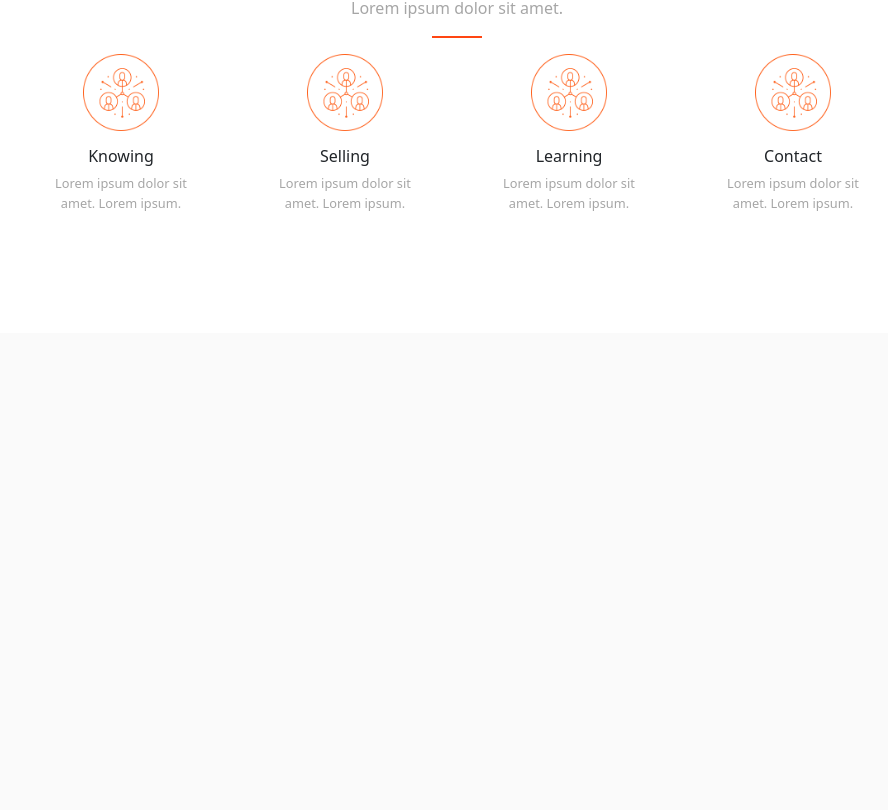
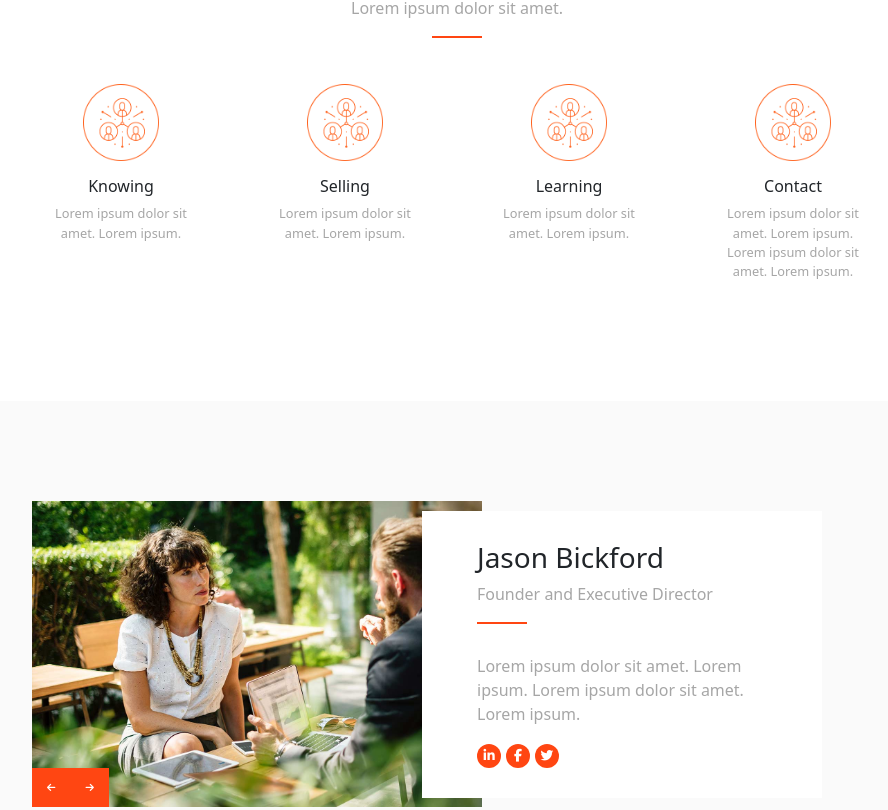
Before and after one commit to enrico-amerio/proj-html-vuejs, a Vue app: page / in a window 1280 px wide. Shown: the part 830-1640 px from the top of the page, without its empty margins (183-1071 px from the left). Before the commit the page ends 1163 px from the top, so only its background shows below. Built offline with nearby package versions, Linux system fonts and the light colour scheme.

Commit message:
[add] staff slider

```diff
--- a/src/assets/db.json
+++ b/src/assets/db.json
@@ -22,28 +22,54 @@
       "title": "Knowing",
       "description":" Lorem ipsum dolor sit amet. Lorem ipsum.",
       "img": "logo-side-area-img-01-1.png"
-
     },
     {
       "id": 2 ,
       "title": "Selling",
       "description":" Lorem ipsum dolor sit amet. Lorem ipsum.",
       "img": "logo-side-area-img-01-1.png"
-
     },
     {
       "id": 3 ,
       "title": "Learning",
       "description":" Lorem ipsum dolor sit amet. Lorem ipsum.",
       "img": "logo-side-area-img-01-1.png"
-
     },
     {
       "id": 4 ,
       "title": "Contact",
-      "description":" Lorem ipsum dolor sit amet. Lorem ipsum.",
+      "description":" Lorem ipsum dolor sit amet. Lorem ipsum. Lorem ipsum dolor sit amet. Lorem ipsum.",
       "img": "logo-side-area-img-01-1.png"
-
+    }
+  ],
+  "staff": [
+    {
+      "id": 1,
+      "name": "Jason Bickford",
+      "role": "Founder and Executive Director",
+      "description":" Lorem ipsum dolor sit amet. Lorem ipsum. Lorem ipsum dolor sit amet. Lorem ipsum.",
+      "img":"h1-blog-img-04.jpg"
+    },
+    {
+      "id": 2,
+      "name": "Emily Sanchez",
+      "role": "Head of Operations",
+      "description":" Lorem ipsum dolor sit amet. Lorem ipsum. Lorem ipsum dolor sit amet. Lorem ipsum.",
+      "img":"h1-blog-img-03.jpg"
+    },
+    {
+      "id": 3,
+      "name": "Michael Johnson",
+      "role": "Financial Analyst",
+      "description":" Lorem ipsum dolor sit amet. Lorem ipsum. Lorem ipsum dolor sit amet. Lorem ipsum.",
+      "img":"h1-blog-img-02.jpg"
+    },
+    {
+      "id": 4,
+      "name": "Sophia Lee",
+      "role": "Marketing Manager",
+      "description":" Lorem ipsum dolor sit amet. Lorem ipsum. Lorem ipsum dolor sit amet. Lorem ipsum.",
+      "img":"h1-blog-img-01.jpg"
     }
   ]
 }
--- a/src/assets/scss/partials/_utils.scss
+++ b/src/assets/scss/partials/_utils.scss
@@ -26,3 +26,18 @@
       color: white;
     }
 }
+.social-icon{
+  background-color: $main-orange;
+  color: white;
+  padding: 5px;
+  border-radius: 50%;
+  margin-right:5px;
+  font-size: 0.8rem;
+  display: inline-block;
+  width: 24px;
+  height: 24px;
+  text-align: center;
+  line-height: 12px;
+  text-decoration: none;
+
+}
--- a/src/components/Jumbo.vue
+++ b/src/components/Jumbo.vue
@@ -58,7 +58,7 @@ import slideJumbo from '../assets/db.json'
       </div>
     </div>
     <div class="nav-arrows container d-flex justify-content-between">
-      <a @click="goPrev"><i class="fa-solid fa-arrow-left"></i></a>
+      <a @click="goPrev"><i class="fa-solid fa-arrow-left-long"></i></a>
       <a @click="goNext"><i class="fa-solid fa-arrow-right-long"></i></a>
     </div>
   </div>
--- a/src/components/Main.vue
+++ b/src/components/Main.vue
@@ -1,6 +1,7 @@
 <script>
 import {store} from '../data/store';
 import Specialities from './Specialities.vue';
+import Staff from './Staff.vue';
   export default {
     data(){
       return{
@@ -8,7 +9,8 @@ import Specialities from './Specialities.vue';
       }
     },
     components:{
-      Specialities
+      Specialities,
+      Staff
     }
   }
 </script>
@@ -16,6 +18,7 @@ import Specialities from './Specialities.vue';
 
 <template>
   <Specialities/>
+  <Staff/>
 </template>
 
 
--- a/src/components/Specialities.vue
+++ b/src/components/Specialities.vue
@@ -55,6 +55,7 @@ export default {
       border-bottom: 2px solid $main-orange;
       width: 50px;
       margin: 0 auto;
+      margin-bottom: 30px;
     }
 
 }
--- /dev/null
+++ b/src/components/Staff.vue
@@ -0,0 +1,104 @@
+<script>
+import {store} from '../data/store'
+import data from "../assets/db.json"
+
+export default {
+  data(){
+      return{
+        store,
+        data
+      }
+    },
+    methods:{
+      getPathImage(img){
+        return new URL(`../assets/img/${img}`, import.meta.url).href
+      },
+      goNext(){
+        if(this.store.staffCounter < this.data.staff.length){
+          this.store.staffCounter++
+        }else{
+          this.store.staffCounter = 1
+        }
+      },
+      goPrev(){
+        if(this.store.staffCounter > 1){
+          this.store.staffCounter--
+        }else{
+          this.store.staffCounter = this.data.staff.length
+        }
+      }
+    }
+}
+</script>
+
+<template>
+  <div class="container">
+    <div class="data-wrapper" v-for="employee in data.staff" :key="employee.id">
+      <div class="main-wrapper d-flex flex-wrap align-items-center justify-content-center" v-if="this.store.staffCounter == employee.id">
+        <div class="img-wrapper" style="position: relative;">
+          <img :src="getPathImage(employee.img)" alt="jumboImg">
+          <div class="nav-arrows d-flex">
+            <a @click="goPrev" class="my_btn full"><i class="fa-solid fa-arrow-left"></i></a>
+            <a @click="goNext" class="my_btn full"><i class="fa-solid fa-arrow-right"></i></a>
+          </div>
+        </div>
+        <div class="description-wrapper">
+          <h3>{{ employee.name }}</h3>
+          <p>{{ employee.role }}</p>
+          <div class="line"></div>
+          <p>{{ employee.description }}</p>
+          <div class="icon-wrap">
+            <a href="#" class="social-icon"><i class="fa-brands fa-linkedin-in"></i></a>
+            <a href="#" class="social-icon"><i class="fa-brands fa-facebook-f"></i></a>
+            <a href="#" class="social-icon"><i class="fa-brands fa-twitter"></i></a>
+          </div>
+        </div>
+      </div>
+    </div>
+  </div>
+</template>
+
+
+
+<style lang="scss" scoped>
+@use '../assets/scss/partials/variables' as * ;
+@use '../assets/scss/main';
+.main-wrapper{
+  height: 409px;
+  position: relative;
+  padding: 100px 0;
+  .img-wrapper{
+    width: 450px;
+    img{
+      width: 100%;
+    }
+  }
+  .description-wrapper{
+    background-color: white;
+    width: 35%;
+    min-width: 400px;
+    height: fit-content;
+    padding: 30px 55px;
+
+    @media only screen and (min-width: 992px) {
+      position: relative;
+      right: 60px;
+    }
+      .line{
+        border-bottom: 2px solid $main-orange;
+        width: 50px;
+        margin-bottom: 30px;
+      }
+  }
+  .nav-arrows{
+    position: absolute;
+    bottom: 0;
+    left: 0;
+      .my_btn{
+        padding: 15px;
+        margin:0;
+      }
+  }
+
+}
+</style>
--- a/src/data/store.js
+++ b/src/data/store.js
@@ -3,4 +3,5 @@ import { reactive } from 'vue'
 
 export const store = reactive({
   jumboCounter: 1,
+  staffCounter: 1
 })
```
